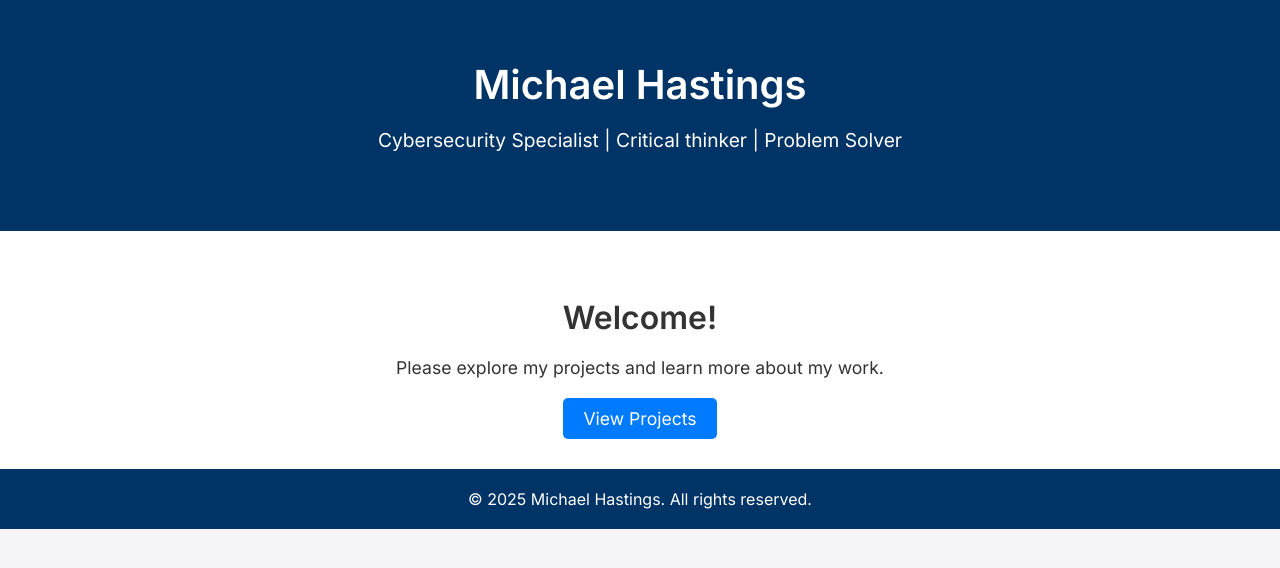
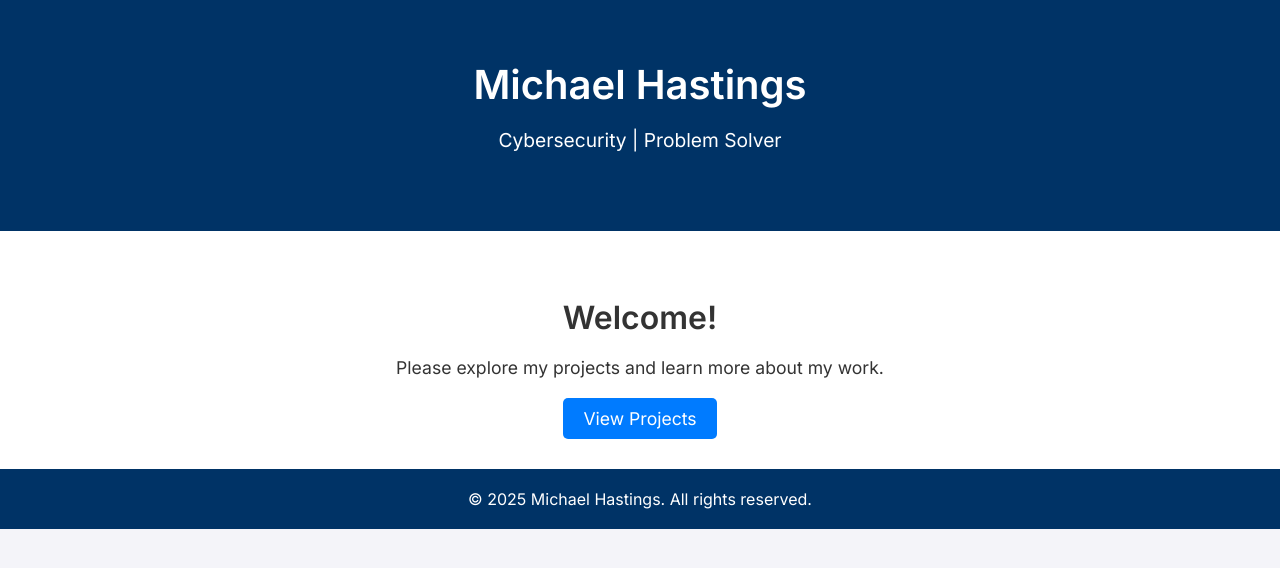
Before and after one commit to Hastings038/hastings038.github.io, a plain HTML site: page index.html in a window 1280 px wide. Drawn offline with Linux system fonts and the light colour scheme.

Commit message:
Design One

```diff
--- a/index.html
+++ b/index.html
@@ -72,7 +72,7 @@
 
     <header>
         <h1>Michael Hastings</h1>
-        <p>Cybersecurity Specialist | Critical thinker | Problem Solver</p>
+        <p>Cybersecurity | Problem Solver</p>
     </header>
 
     <div class="hero">
```
